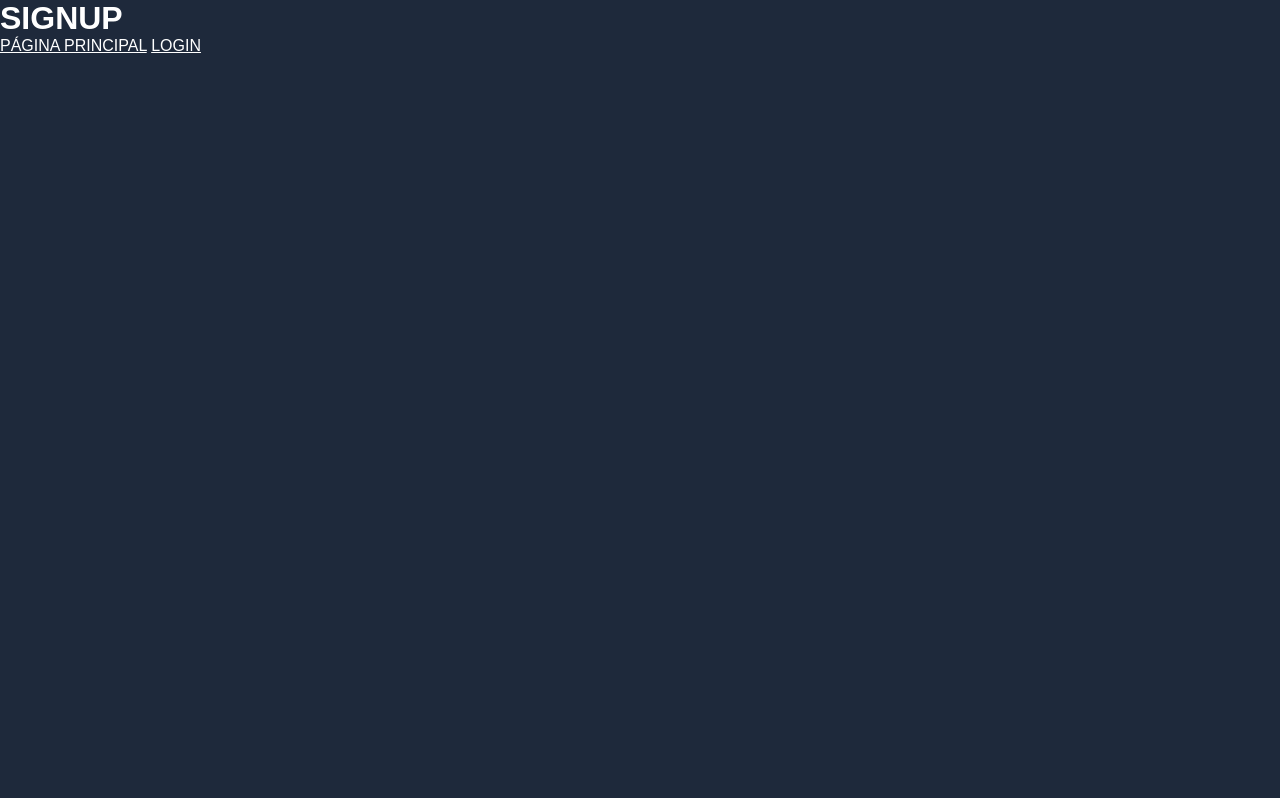
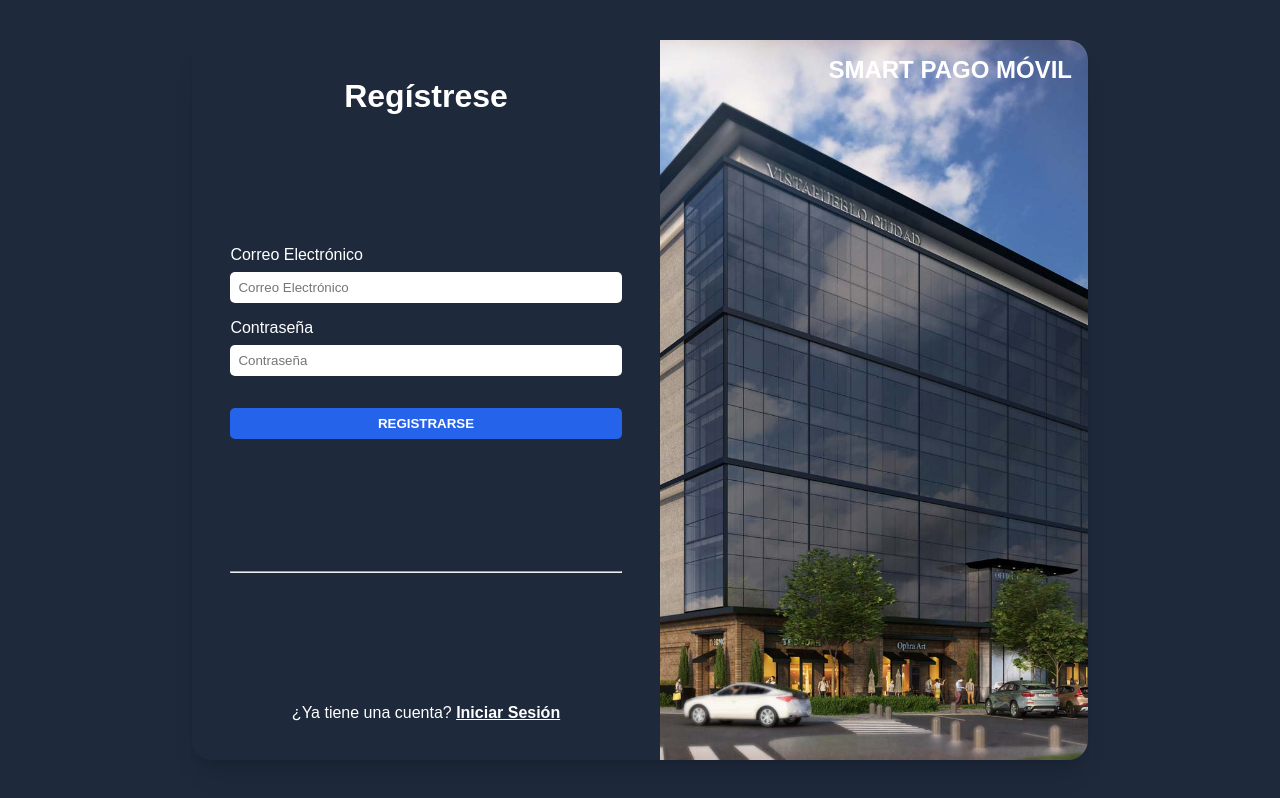
Before and after one commit to RolandoU548/smart-pago-movil, a plain HTML site: page html/signup.html in a window 1280 px wide. Drawn offline with Linux system fonts and the light colour scheme.

Commit message:
css login y signup

```diff
--- /dev/null
+++ b/css/login.css
@@ -0,0 +1,112 @@
+.login__container {
+  display: flex;
+  height: 100vh;
+  justify-content: center;
+  align-items: center;
+}
+
+.login {
+  box-shadow: 0 20px 25px -5px rgb(0 0 0 / 0.1),
+    0 8px 10px -6px rgb(0 0 0 / 0.1);
+  height: 90%;
+  width: 100%;
+  border-radius: 20px;
+  display: flex;
+  min-width: 250px;
+  width: 70%;
+  max-width: 1400px;
+}
+
+.login__div-principal,
+.login__div-IMG,
+.login__button {
+  width: 100%;
+}
+
+.login__div-principal {
+  text-align: center;
+  padding: 3vw;
+  display: flex;
+  flex-direction: column;
+  justify-content: space-between;
+}
+
+.loginIMG {
+  width: 100%;
+  height: 100%;
+  object-fit: cover;
+  border-radius: 20px 0px 0px 20px;
+}
+
+.login__div-IMG {
+  position: relative;
+}
+
+.signup__link,
+.index__link {
+  font-weight: 600;
+}
+
+.index__link {
+  position: absolute;
+  top: 1rem;
+  left: 1rem;
+  text-decoration: none;
+  font-size: 1.5rem;
+  transition: scale 300ms ease;
+}
+
+.index__link:hover {
+  scale: 1.02;
+}
+
+.login__form {
+  text-align: left;
+  display: flex;
+  flex-direction: column;
+  gap: 1rem;
+}
+
+.login__input,
+.login__label,
+.login__button {
+  display: block;
+  width: 100%;
+}
+
+.login__input {
+  border-radius: 5px;
+  border: none;
+  padding: 0.5rem;
+  margin-top: 0.5rem;
+}
+
+.login__button {
+  background-color: #2563eb;
+  border: none;
+  padding: 0.5rem;
+  border-radius: 5px;
+  color: white;
+  font-weight: 600;
+  text-transform: uppercase;
+  margin-top: 1rem;
+  transition: background-color 300ms ease;
+}
+
+.login__button:focus {
+  box-shadow: 0 0 0 3px #000, 0 0 0 4px #fff;
+}
+
+.login__button:hover {
+  background-color: #1553db;
+}
+
+.login__fieldset {
+  border: none;
+}
+
+@media (max-width: 600px) {
+  .login__div-IMG {
+    display: none;
+  }
+}
--- /dev/null
+++ b/css/signup.css
@@ -0,0 +1,112 @@
+.signup__container {
+  display: flex;
+  height: 100vh;
+  justify-content: center;
+  align-items: center;
+}
+
+.signup {
+  box-shadow: 0 20px 25px -5px rgb(0 0 0 / 0.1),
+    0 8px 10px -6px rgb(0 0 0 / 0.1);
+  height: 90%;
+  width: 100%;
+  border-radius: 20px;
+  display: flex;
+  min-width: 250px;
+  width: 70%;
+  max-width: 1400px;
+}
+
+.signup__div-principal,
+.signup__div-IMG,
+.signup__button {
+  width: 100%;
+}
+
+.signup__div-principal {
+  text-align: center;
+  padding: 3vw;
+  display: flex;
+  flex-direction: column;
+  justify-content: space-between;
+}
+
+.signupIMG {
+  width: 100%;
+  height: 100%;
+  object-fit: cover;
+  border-radius: 0px 20px 20px 0px;
+}
+
+.login__link,
+.index__link {
+  font-weight: 600;
+}
+
+.signup__div-IMG {
+  position: relative;
+}
+
+.index__link {
+  position: absolute;
+  top: 1rem;
+  right: 1rem;
+  text-decoration: none;
+  font-size: 1.5rem;
+  transition: scale 300ms ease;
+}
+
+.index__link:hover {
+  scale: 1.02;
+}
+
+.signup__form {
+  text-align: left;
+  display: flex;
+  flex-direction: column;
+  gap: 1rem;
+}
+
+.signup__input,
+.signup__label,
+.signup__button {
+  display: block;
+  width: 100%;
+}
+
+.signup__input {
+  border-radius: 5px;
+  border: none;
+  padding: 0.5rem;
+  margin-top: 0.5rem;
+}
+
+.signup__button {
+  background-color: #2563eb;
+  border: none;
+  padding: 0.5rem;
+  border-radius: 5px;
+  color: white;
+  font-weight: 600;
+  text-transform: uppercase;
+  margin-top: 1rem;
+  transition: background-color 300ms ease;
+}
+
+.signup__button:focus {
+  box-shadow: 0 0 0px 3px #000, 0 0 0 4px #fff;
+}
+
+.signup__button:hover {
+  background-color: #1553db;
+}
+
+.signup__fieldset {
+  border: none;
+}
+
+@media (max-width: 600px) {
+  .signup__div-IMG {
+    display: none;
+  }
+}
--- a/css/styles.css
+++ b/css/styles.css
@@ -1,6 +1,7 @@
 * {
   margin: 0;
   padding: 0;
+  box-sizing: border-box;
 }
 
 body {
@@ -21,137 +22,14 @@ a {
   color: white;
 }
 
-.landing_page_video {
-  height: 100vh;
-  width: 100vw;
-  object-fit: cover;
-  position: absolute;
-  z-index: -50;
-}
-
 .container {
   margin: auto;
   width: 70%;
   max-width: 1400px;
 }
 
-.landing_page_header {
-  position: fixed;
-  width: 100%;
-  max-width: 1400px;
-  transition: transform 0.5s ease;
-}
-
-.landing_page_navbar {
-  display: flex;
-  justify-content: space-between;
-  align-items: center;
-  width: 90%;
-  margin: auto;
-  padding: 1.5rem 0px;
-}
-
-.landing_page_navbar_ul {
-  display: flex;
-  align-items: center;
-  gap: 1rem;
-  list-style-type: none;
-}
-
-.landing_page {
-  height: 100vh;
-  display: flex;
-  justify-content: center;
-  align-items: center;
-}
-
-.landing_page_title {
-  font-size: 4rem;
-  text-align: center;
-}
-
-.navbar_title:hover,
-.landing_page_title:hover {
-  color: #00f2ff;
-  cursor: pointer;
-}
-
-.navbar_title {
-  text-align: center;
-}
-
-.login_link,
-.signup_link {
-  text-decoration: none;
-}
-
-.login_link:hover,
-.signup_link:hover {
-  color: #00f2ff;
-}
-
-.login_button,
-.signup_button {
-  min-width: 6rem;
-  padding: 1rem;
-  border-radius: 5rem;
-  border: none;
-  background-image: linear-gradient(to right, #ffffff, #a3a3a3);
-  transition: background-image 5s ease;
-}
-
-.login_button:hover,
-.signup_button:hover {
-  background-image: linear-gradient(to right, #ffffff, #00f2ff);
-  box-shadow: 0px 0px 20px 1px #00f2ff;
-  cursor: pointer;
-}
-
-.toggle_button,
-.toggle_button_navbar,
-.toggle_layer {
-  display: none;
-  position: absolute;
-}
-
 @media (max-width: 600px) {
-  .toggle_layer-show {
-    position: fixed;
-    display: block;
-    height: 100vh;
-    width: 100vw;
-    background-color: rgba(0, 0, 0, 0.5);
-  }
-  .toggle_button {
-    display: block;
-    z-index: 30;
-    right: 10px;
-    top: 10px;
-  }
-  .toggle_button_navbar {
-    display: block;
-    left: 10px;
-    top: 10px;
-  }
   .container {
     width: 95%;
   }
-  .landing_page_header {
-    width: 50%;
-    min-width: 250px;
-    background-color: #1e293b;
-    right: 0;
-    height: 100vh;
-    transform: translateX(100%);
-    z-index: 50;
-  }
-  .landing_page_header-show {
-    transform: translateX(0%);
-  }
-  .landing_page_navbar {
-    flex-direction: column;
-  }
-  .landing_page_navbar_ul {
-    flex-direction: column;
-  }
 }
--- a/html/signup.html
+++ b/html/signup.html
@@ -5,12 +5,49 @@
     <meta name="viewport" content="width=device-width, initial-scale=1.0" />
     <title>SMART PAGO MOVIL</title>
     <link rel="stylesheet" href="../css/styles.css" />
+    <link rel="stylesheet" href="../css/signup.css" />
   </head>
   <link />
   <body class="body-blue">
-    <h1>SIGNUP</h1>
-    <a href="../index.html">PÁGINA PRINCIPAL</a>
-    <a href="login.html">LOGIN</a>
+    <div class="signup__container">
+      <div class="signup">
+        <div class="signup__div-principal">
+          <h1>Regístrese</h1>
+          <form class="signup__form">
+            <fieldset class="signup__fieldset">
+              <label for="email" class="signup__label"
+                >Correo Electrónico</label
+              >
+              <input
+                type="email"
+                id="email"
+                class="signup__input"
+                placeholder="Correo Electrónico"
+              />
+            </fieldset>
+            <fieldset class="signup__fieldset">
+              <label for="password" class="signup__label">Contraseña</label>
+              <input
+                type="password"
+                id="password"
+                class="signup__input"
+                placeholder="Contraseña"
+              />
+            </fieldset>
+            <button class="signup__button">Registrarse</button>
+          </form>
+          <hr />
+          <p>
+            ¿Ya tiene una cuenta?
+            <a href="login.html" class="login__link">Iniciar Sesión</a>
+          </p>
+        </div>
+        <div class="signup__div-IMG">
+          <a href="../index.html" class="index__link">SMART PAGO MÓVIL</a>
+          <img src="../assets/BG_SIGNUP.jpg" class="signupIMG" />
+        </div>
+      </div>
+    </div>
   </body>
   <script src="../js/signup.js"></script>
 </html>
```
Also changed, not shown: css/index.css (added, +124 -0 lines), html/login.html (+40 -2 lines), index.html (+1 -0 lines), assets/BG_LOGIN.webp (renamed from assets/BG_SIGNUP.webp), assets/BG_SIGNUP.jpg (renamed from assets/BG_LOGIN.jpg).
